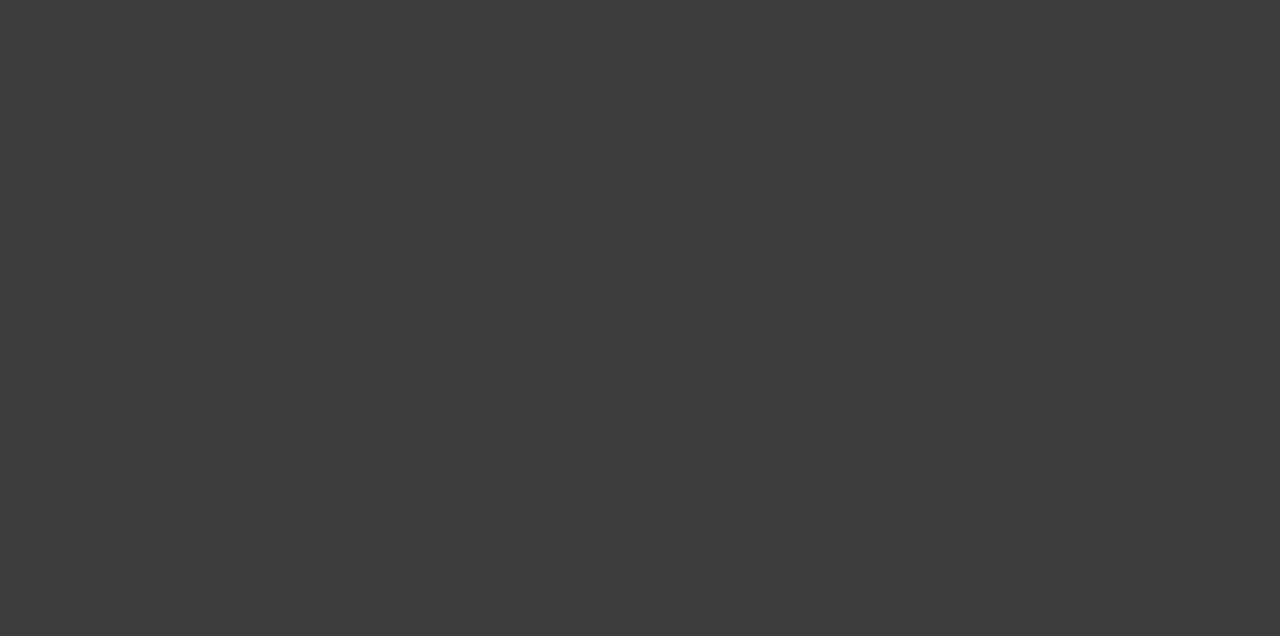
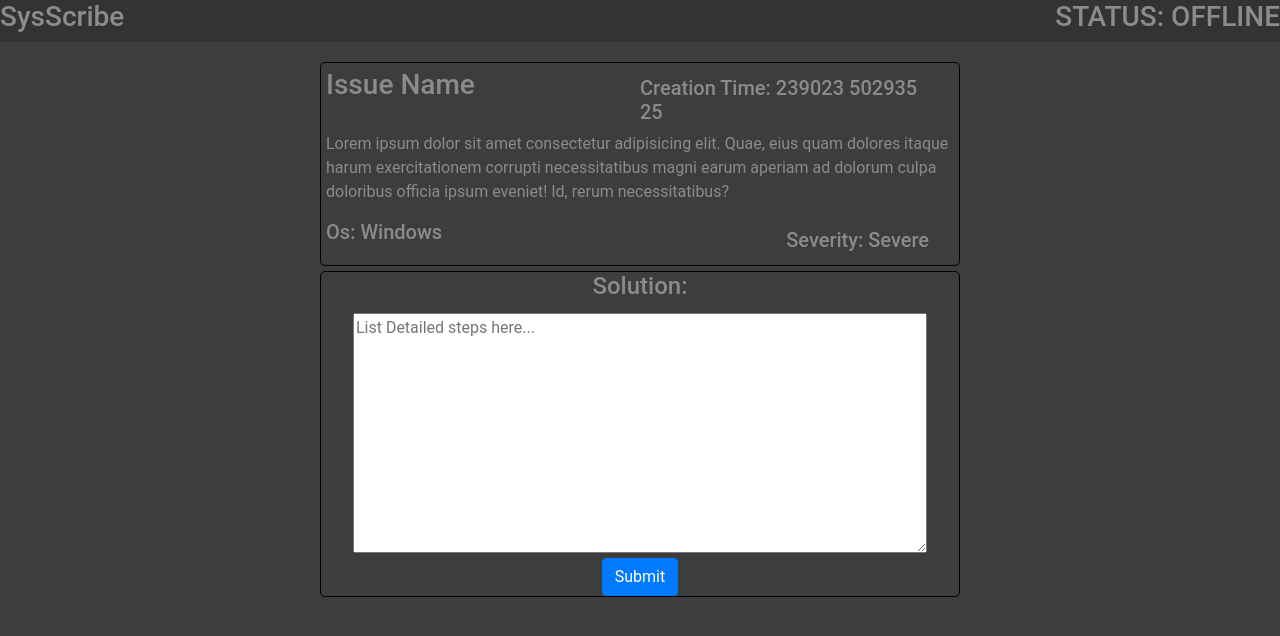
Before and after one commit to DevRylan/SystemScribe, a React (Vite) app in the folder Client/SysScribe/: page /issue-view in a window 1280 px wide. Before the commit this address had no page. Shown: the top 636 px of the page. Built offline with nearby package versions, Linux system fonts and the light colour scheme; no server answers.

Commit message:
Add dummy admit submit form for the issues

```diff
--- a/Client/SysScribe/src/App.jsx
+++ b/Client/SysScribe/src/App.jsx
@@ -7,6 +7,7 @@ import IssueMenu from './pages/IssueMenu';
 import RegisterPage from './pages/registerPage';
 import IssuePage from './pages/IssuePage';
 import AdminMenuPage from './pages/AdminMenuPage';
+import IssueViewPage from "./pages/IssueViewPage";
 
 function App() {
   return (
@@ -20,6 +21,7 @@ function App() {
         <Route path="/menu" element={<IssueMenu/>}/>
         <Route path="/report-issue" element={<IssuePage/>}/>
         <Route path="/admin-menu" element={<AdminMenuPage/>}/>
+        <Route path="/issue-view" element={<IssueViewPage/>}/>
       </Routes>
       </BrowserRouter>
     </div>
--- a/Client/SysScribe/src/components/adminMenu.jsx
+++ b/Client/SysScribe/src/components/adminMenu.jsx
@@ -1,6 +1,8 @@
 import React from "react";
 import axios from "axios";
 import {useNavigate} from 'react-router-dom'
+import Issue from "./issue";
+
 
 function AdminMenu(){
     const [received, addRecieved] = React.useState([]);
@@ -37,6 +39,10 @@ function AdminMenu(){
         Navigate('/login');
     }},
     []);
+    function sendData(e, index){
+        return <Issue issueName={e.issueName} description={e.description} creationTime={e.creationTime} issueState={e.issueStatus} issueId={e.issueId} key={index}/>
+
+    }
     React.useEffect(() => {
         const fetchData = async () => {
             try {
@@ -56,7 +62,7 @@ function AdminMenu(){
             <button className="btn btn-danger" onClick={()=>{localStorage.removeItem('admin-auth'); Navigate('/login');}}>Logout</button>
         </div>
         <div id="issue-box">
-            {/*{received && received.map(sendData)}*/}
+            {received && received.map(sendData)}
         </div>
     </div>);
 }
--- /dev/null
+++ b/Client/SysScribe/src/components/issueView.jsx
@@ -0,0 +1,24 @@
+import Axios from 'axios';
+import React from 'react';
+import {useNavigate} from 'react-router-dom'
+
+function IssueView(props){
+    return(
+        <div className="issue-view-container">
+        <div className="issue-view default-text">
+            <h3>Issue Name</h3>
+            <h5 style={{marginTop: "8px", display: "flex", justifyContent: "end", marginRight: "25px"}}>Creation Time: 239023 502935 25</h5>
+            <p className="test-grid">Lorem ipsum dolor sit amet consectetur adipisicing elit. Quae, eius quam dolores itaque harum exercitationem corrupti necessitatibus magni earum aperiam ad dolorum culpa doloribus officia ipsum eveniet! Id, rerum necessitatibus?</p>
+            <h5>Os: Windows</h5>
+            <h5 style={{marginTop: "8px", display: "flex", justifyContent: "end", marginRight: "25px"}}>Severity: Severe</h5>
+        </div>
+        <div className= "default-text solution-form" style={{border: "01px solid black", borderRadius: "5px"}}>
+            <h4>Solution: </h4>
+            <textarea placeholder="List Detailed steps here..." className="admin-text-area"></textarea>
+            <button className="btn btn-primary">Submit</button>
+        </div>
+        </div>
+    );
+}
+
+export default IssueView;
--- a/Client/SysScribe/src/index.css
+++ b/Client/SysScribe/src/index.css
@@ -129,3 +129,33 @@ body {
 .default-text{
   color: rgb(140, 139, 139);
 }
+.issue-view{
+  width: 50%;
+  display: grid;
+  grid-template-columns: 1fr 1fr;
+  border: 1px black solid;
+  border-radius: 5px;
+  margin-top: 20px;
+  padding: 5px;
+}
+.issue-view-container{
+  display: flex;
+  flex-direction: column;
+  align-items: center;
+  gap: 5px;
+}
+.test-grid{
+  grid-column: 1/-1;
+
+}
+.solution-form{
+  width: 50%;
+  display: flex;
+  flex-direction: column;
+  align-items: center;
+  gap: 5px;
+}
+.admin-text-area{
+  width: 90%;
+  height: 30vh;
+}
--- /dev/null
+++ b/Client/SysScribe/src/pages/IssueViewPage.jsx
@@ -0,0 +1,13 @@
+import Header from "../components/header";
+import React from 'react';
+import IssueView from "../components/issueView"
+
+function IssueViewPage(){
+    return(
+        <div>
+            <Header/>
+            <IssueView/>
+        </div>
+    );
+}
+export default IssueViewPage;
```
Also changed, not shown: 2 other files (tests, documents, lock files or other folders).
